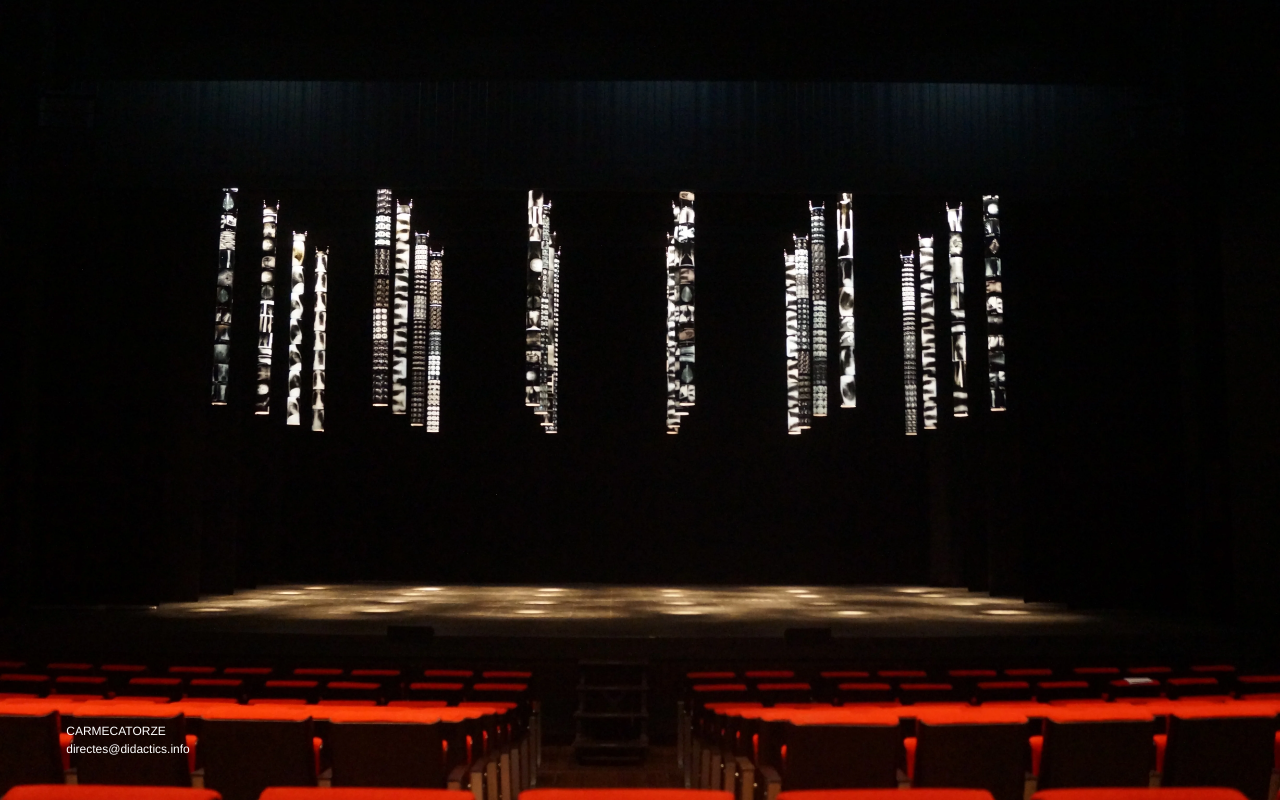
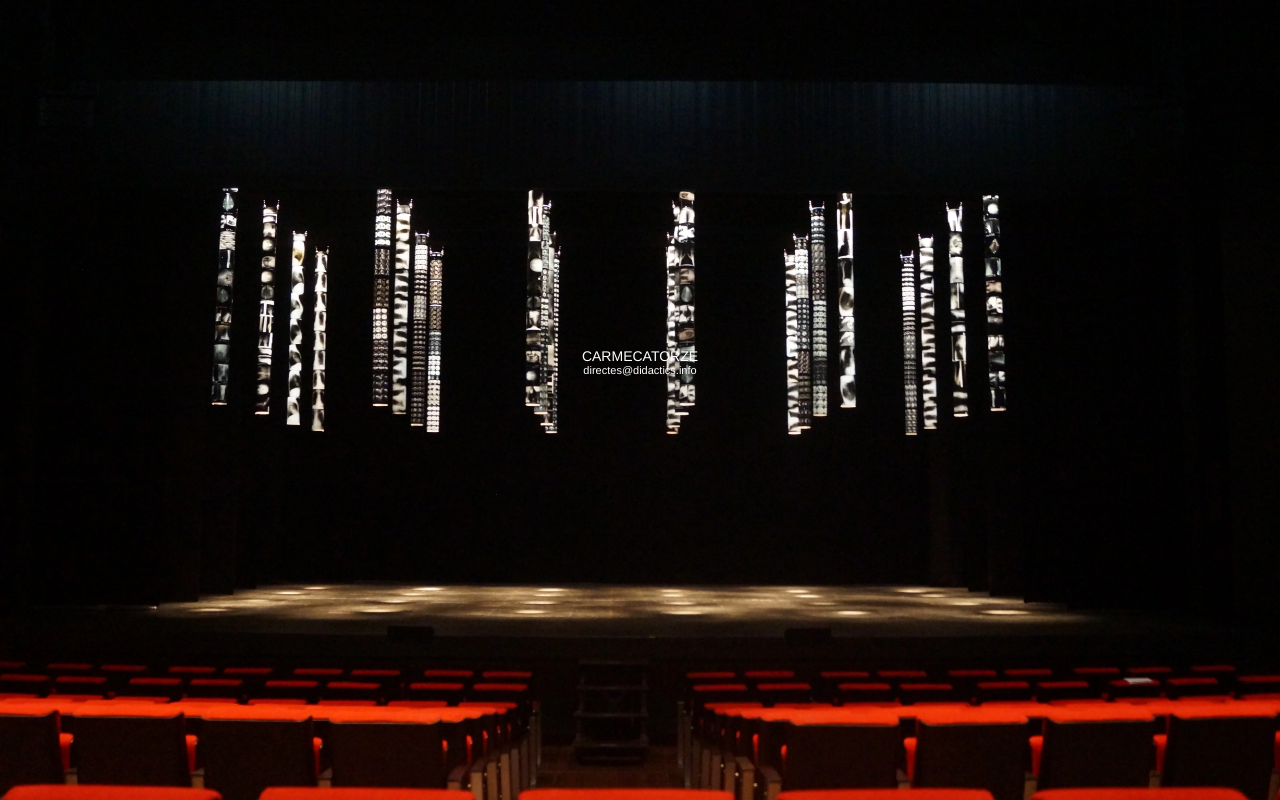
Before and after one commit to pepcooll/webbb, a plain HTML site: page index.html in a window 1280 px wide. Drawn offline with Linux system fonts and the light colour scheme.

Commit message:
Update index.html

```diff
--- a/index.html
+++ b/index.html
@@ -39,22 +39,22 @@
 
         .contact-info-container {
             position: absolute;
-            bottom: 15px;
-            left: 10%;
+            bottom: 50%;
+            left: 50%;
             transform: translate(-50%, -50%);
-            text-align: left;
+            text-align: center;
             color: #fff; /* Color del text blanc */
             z-index: 2;
         }
 
         .page-name {
-            font-size: 12px;
-            line-height: 1;
+            font-size: 14px;
+            line-height: 0;
             z-index: 2;
         }
 
         .contact-info {
-            font-size: 12px;
+            font-size: 11px;
             line-height: 0;
             z-index: 2;
         }
```
